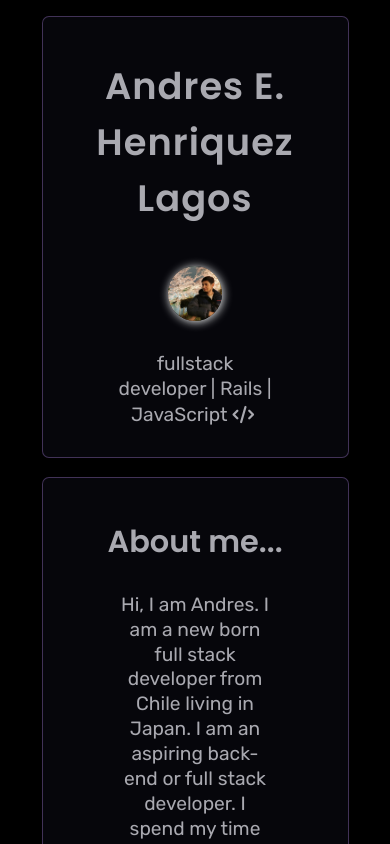
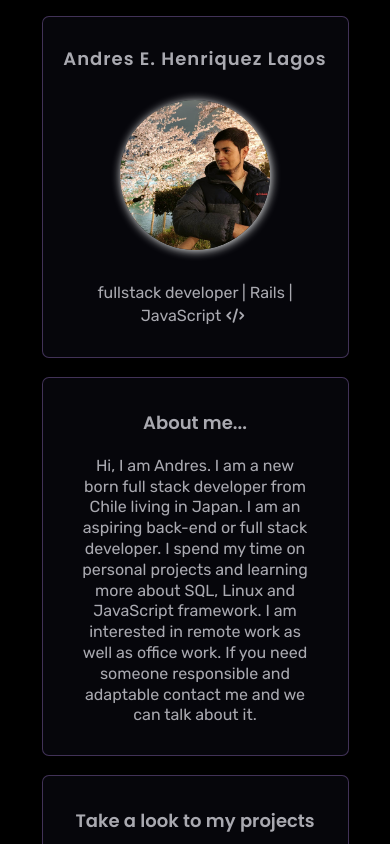
Before and after one commit to ahenla/profile, a plain HTML site: page index.html in a window 390 px wide. Shown: the top 844 px of the page. Drawn offline with Linux system fonts and the light colour scheme.

Commit message:
styles changes for mobile version

```diff
--- a/style.css
+++ b/style.css
@@ -29,6 +29,7 @@ body {
   margin: 1em;
   border-radius: 50%;
   box-shadow: 1px 1px 10px #F2F4F4;
+  min-width: 150px;
 }
 
 h1 {
@@ -182,6 +183,27 @@ a:hover {
   /* For a screen < 540px, this CSS will be read */
   .container {
     width: 300px;
+    padding: 5px;
+  }
+
+  .card p{
+    font-size: 16px;
+  }
+
+  h1{
+    font-size: 18px;
+  }
+
+  h2{
+    font-size: 18px;
+  }
+
+  p{
+    padding: 0.3em;
+  }
+
+  ul{
+    flex-wrap: nowrap;
   }
 
   .project-card{
```
